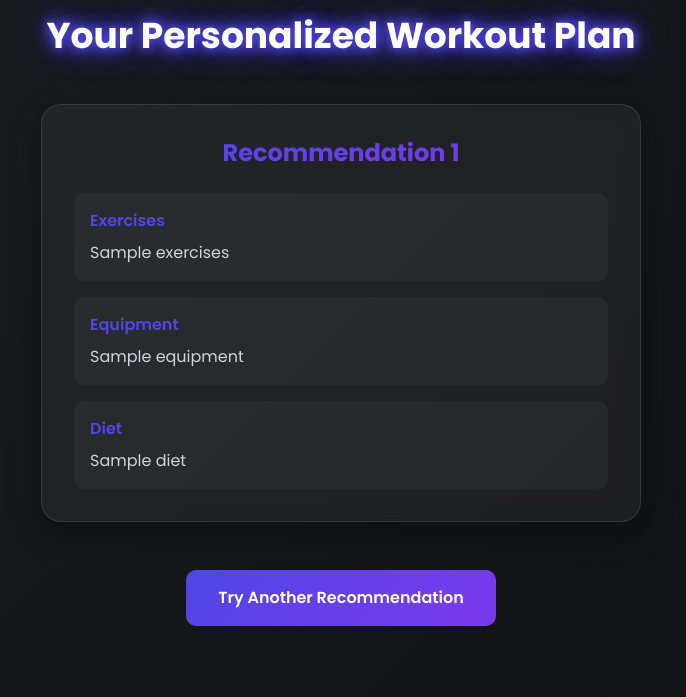
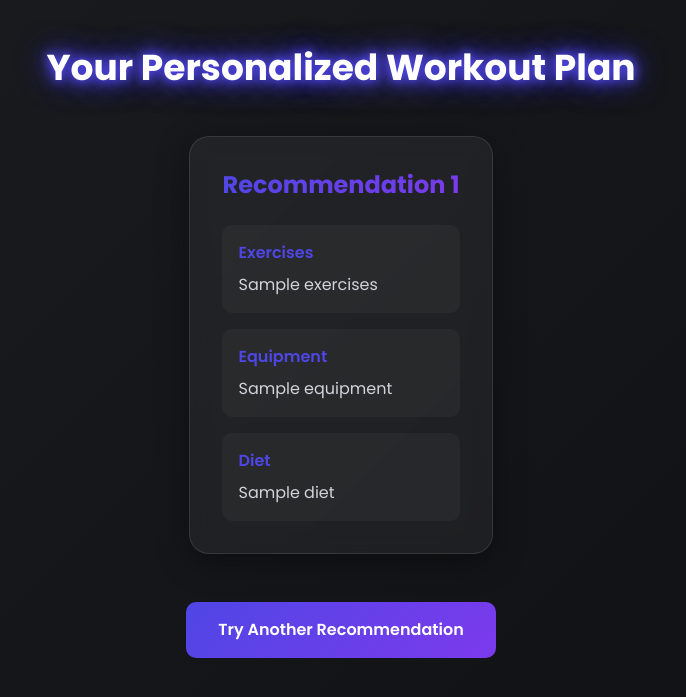
Before and after one commit to snehpatel38/workout_recommendation_system, a Flask app: template app/templates/recommendations.html in a window 1280 px wide. Shown: the top 697 px of the page, without its empty margins (299-985 px from the left). Run offline with Flask 3, Linux system fonts and the light colour scheme; the template is opened without the code that fills it: most values are stand-ins (such as "Sample title", 1, 10 or a date in 2020); parts of the project's set-up code (start-up, migrations or seed data) failed here and were passed over.

Commit message:
uploaded image

```diff
--- a/app/static/css/style.css
+++ b/app/static/css/style.css
@@ -23,10 +23,10 @@ body {
 .neon-title {
     text-align: center;
     color: #fff;
-    text-shadow: 0 0 10px #4f46e5,
-                 0 0 20px #4f46e5,
-                 0 0 40px #4f46e5,
-                 0 0 80px #4f46e5;
+    text-shadow: 0 0 10px #6562a5,
+                 0 0 20px #6562a5,
+                 0 0 40px #6562a5,
+                 0 0 80px #6562a5;
     animation: neon 1.5s ease-in-out infinite alternate;
 }
 
@@ -120,9 +120,13 @@ body {
     border-radius: 20px;
     padding: 2rem;
     box-shadow: 0 8px 32px 0 rgba(0, 0, 0, 0.37);
-    transition: all 0.3s ease;
-    width: 100%;
-    max-width: 600px;
+transition: all 0.3s ease;
+width: 100%;
+max-width: 600px;
+
+transition: all 0.3s ease;
+width: 100%;
+max-width: 600px;
 }
 
 .glass-card:hover {
@@ -132,11 +136,17 @@ body {
 
 .recommendations-container {
     display: flex;
-    flex-direction: column;
-    align-items: center;
+    flex-wrap: wrap; /* Allow wrapping if there are more cards */
+    justify-content: center; /* Center the cards horizontally */
     gap: 2rem;
     max-width: 800px;
     margin: 0 auto;
+}
+
+.flexbox {
+    display: flex;
+    justify-content: space-between;
+    align-items: center;
 }
 
 .recommendation-number {
@@ -151,6 +161,16 @@ body {
     color: #4f46e5;
     font-weight: 600;
     margin-bottom: 0.5rem;
+}
+
+.glass-card {
+    flex: 1 1 calc(50% - 2rem); /* Take up half the container width minus the gap */
+    max-width: 400px; /* Optional: Set a max width for each card */
+    box-sizing: border-box;
+}
+
+.neon-title {
+    margin-top: 2rem; /* Adjust the value as needed */
 }
 
 .back-btn {
--- a/app/templates/recommendations.html
+++ b/app/templates/recommendations.html
@@ -9,8 +9,9 @@
 <body class="p-4">
     <div class="container mx-auto max-w-6xl">
         <h1 class="text-4xl font-bold mb-12 neon-title">Your Personalized Workout Plan</h1>
+        <div class="flexbox">
 
-        <div class="recommendations-container">
+            <div class="recommendations-container">
             {% for recommendation in recommendations %}
             <div class="glass-card">
                 <h2 class="text-2xl recommendation-number mb-6 text-center">Recommendation {{loop.index}}</h2>
@@ -32,7 +33,7 @@
             </div>
             {% endfor %}
         </div>
-
+    </div>
         <div class="mt-12 text-center">
             <a href="/" class="back-btn">Try Another Recommendation</a>
         </div>
```
Also changed, not shown: app/images/recommend.png, 1 other file.
